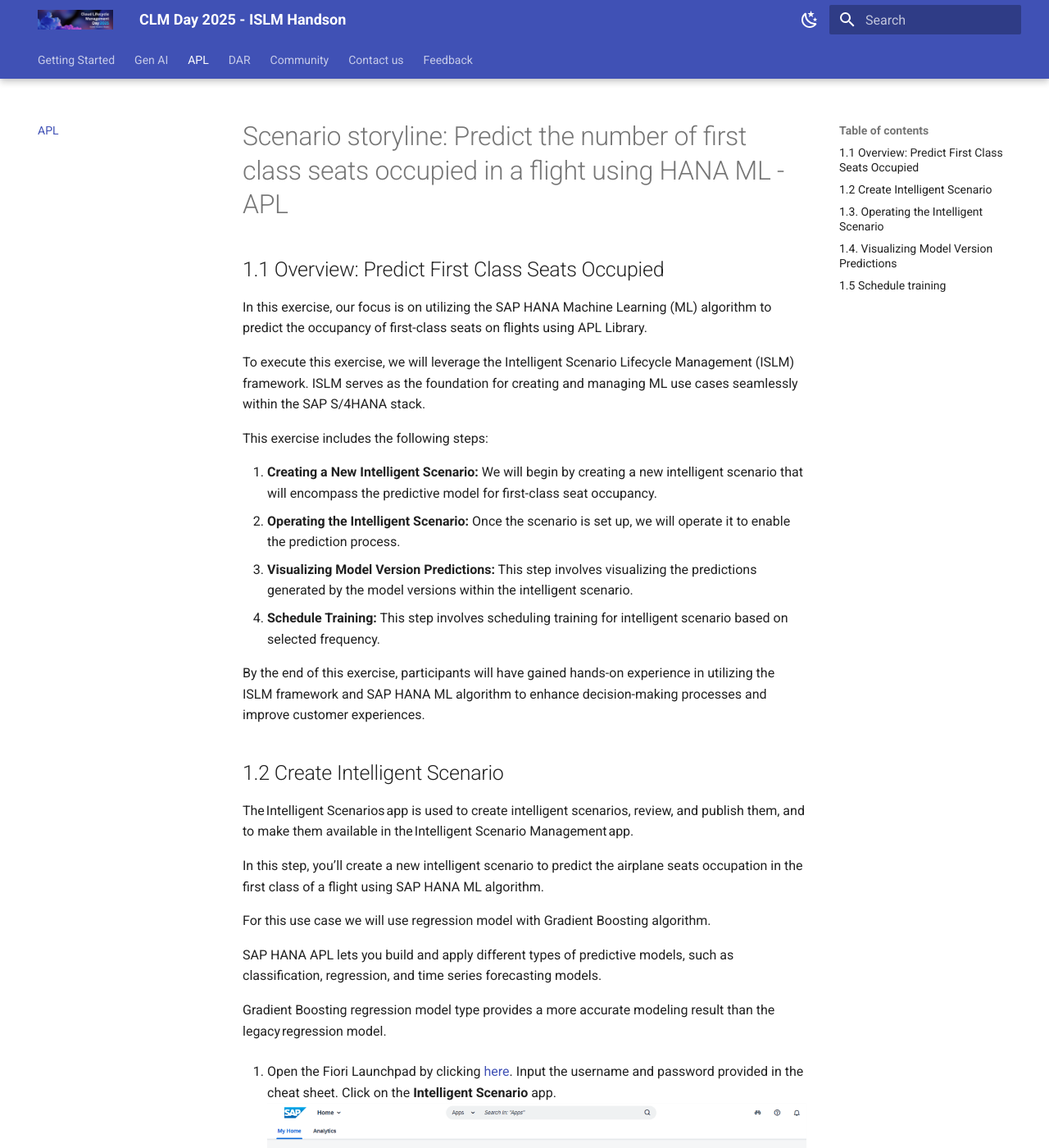
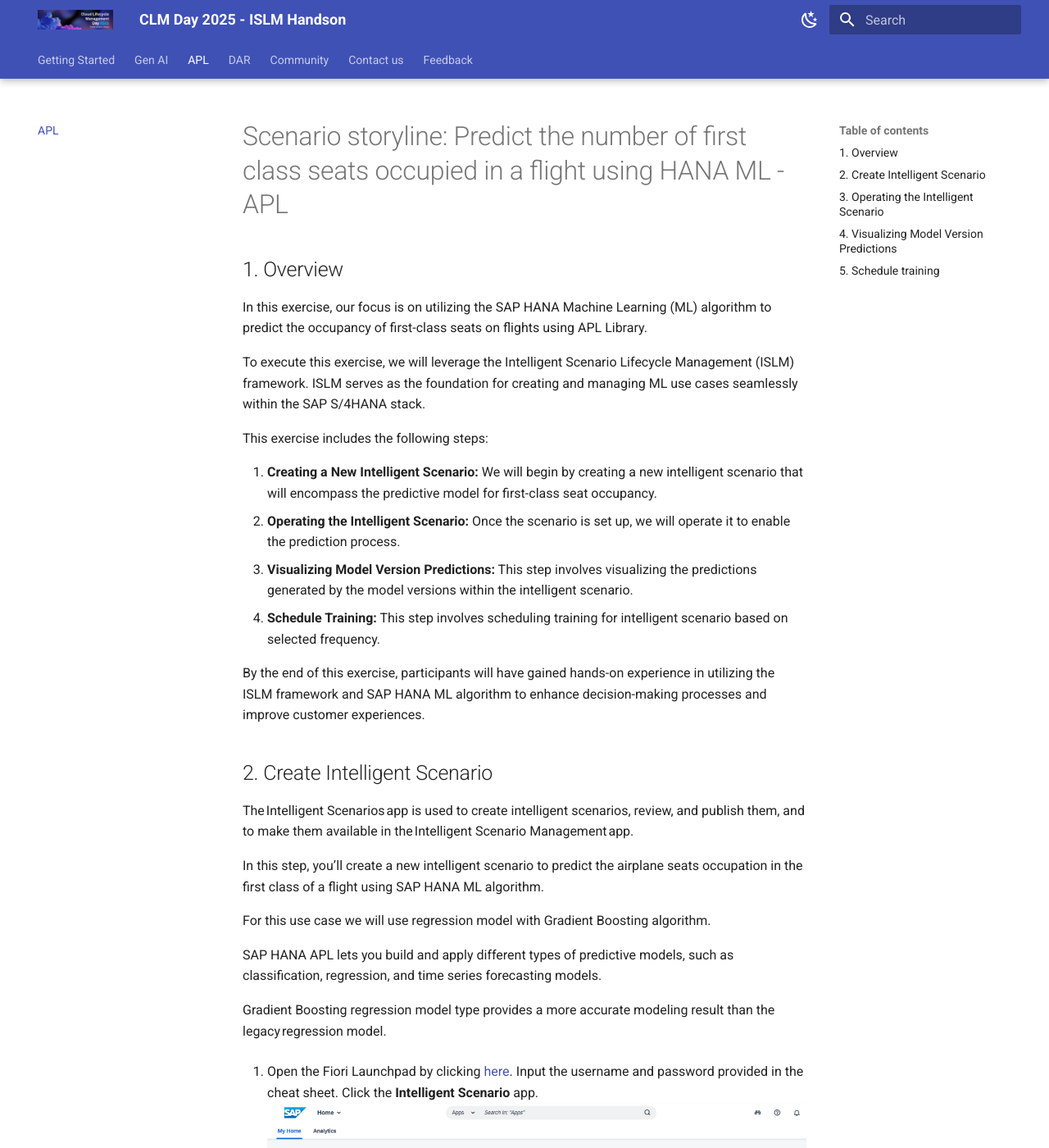
Before and after one commit to SAP-CLM-SL/ISLM, an MkDocs documentation site: the page built from docs/ISLM_with_HANAML/README.md, in a window 1280 px wide and 1400 px high. Shown: the whole window at 82% size. Built offline with MkDocs 1.6.1 and Material for MkDocs 9.7.7, drawn with Linux system fonts in a browser that asks for light colours; some of the changed text lies outside the part shown.

Commit message:
Update URL for CAL system

```diff
--- a/docs/ISLM_with_HANAML/README.md
+++ b/docs/ISLM_with_HANAML/README.md
@@ -1,6 +1,6 @@
 # Scenario storyline: Predict the number of first class seats occupied in a flight using HANA ML - APL
 
-## 1.1 Overview: Predict First Class Seats Occupied
+## 1. Overview
 In this exercise, our focus is on utilizing the SAP HANA Machine Learning (ML) algorithm to predict the occupancy of first-class seats on flights using APL Library.
 
 To execute this exercise, we will leverage the Intelligent Scenario Lifecycle Management (ISLM) framework. ISLM serves as the foundation for creating and managing ML use cases seamlessly within the SAP S/4HANA stack.
@@ -14,7 +14,7 @@
 
 By the end of this exercise, participants will have gained hands-on experience in utilizing the ISLM framework and SAP HANA ML algorithm to enhance decision-making processes and improve customer experiences.
 
-## 1.2 Create Intelligent Scenario
+## 2. Create Intelligent Scenario
 The Intelligent Scenarios app is used to create intelligent scenarios, review, and publish them, and to make them available in the Intelligent Scenario Management app.
 
 In this step, you’ll create a new intelligent scenario to predict the airplane seats occupation in the first class of a flight using SAP HANA ML algorithm.
@@ -25,7 +25,7 @@
 
 Gradient Boosting regression model type provides a more accurate modeling result than the legacy regression model.
 
-1. Open the Fiori Launchpad by clicking [here](https://44.207.24.229:44301/sap/bc/ui5_ui5/ui2/ushell/shells/abap/FioriLaunchpad.html?sap-client=100&sap-language=EN#Shell-home){:target="_blank"}. Input the username and password provided in the cheat sheet. Click on the **Intelligent Scenario** app.
+1. Open the Fiori Launchpad by clicking [here](https://18.214.3.29:44301/sap/bc/ui5_ui5/ui2/ushell/shells/abap/FioriLaunchpad.html?sap-client=100&sap-language=EN#Shell-home){:target="_blank"}. Input the username and password provided in the cheat sheet. Click the **Intelligent Scenario** app.
 ![](../ISLM_with_SAPGenAI/images/IntelligentScenariosApp.png)
 
 2. Click the **Create** button and choose **Embedded**.<br/>In Embedded approach, a business application, for example SAP S/4HANA runs in the same stack as its machine learning provider SAP HANA ML and it provides analytics libraries **SAP HANA Automated Predictive Library (APL)** or **SAP HANA Predictive Analysis Library (PAL)**.
@@ -78,12 +78,12 @@
 
 **Well done, you just created your first embedded Intelligent Scenario.**
 
-## 1.3. Operating the Intelligent Scenario
+## 3. Operating the Intelligent Scenario
 Once the Intelligent Scenario is published, the Intelligent Scenario Management app helps you to train, monitor the model quality and activate the model for productive usage.
 
 In this section, you will use the Intelligent Scenario Management app to perform ML operations.
 
-1. Open the Fiori Launchpad by clicking [here](https://44.207.24.229:44301/sap/bc/ui5_ui5/ui2/ushell/shells/abap/FioriLaunchpad.html?sap-client=100&sap-language=EN#Shell-home){:target="_blank"}. Input the username and password provided in the cheat sheet. Click on the **Intelligent Scenario Management** app.
+1. Open the Fiori Launchpad by clicking [here](https://18.214.3.29:44301/sap/bc/ui5_ui5/ui2/ushell/shells/abap/FioriLaunchpad.html?sap-client=100&sap-language=EN#Shell-home){:target="_blank"}. Input the username and password provided in the cheat sheet. Click on the **Intelligent Scenario Management** app.
 ![](../ISLM_with_SAPGenAI/images/IntelligentScenarioManagementApp.png)
 
 2. Search the **First-Class Seats Occupied** scenario created by you and navigate to the details page by clicking the `>` icon.
@@ -118,9 +118,9 @@
 
 **Well done, you just Operated the Intelligent Scenario by training your first model.**
 
-## 1.4. Visualizing Model Version Predictions
+## 4. Visualizing Model Version Predictions
 
-1. Open the Fiori Launchpad by clicking [here](https://44.207.24.229:44301/sap/bc/ui5_ui5/ui2/ushell/shells/abap/FioriLaunchpad.html?sap-client=100&sap-language=EN#Shell-home){:target="_blank"}. Input the username and password provided in the cheat sheet. Click on the **Intelligent Scenario** app.
+1. Open the Fiori Launchpad by clicking [here](https://18.214.3.29:44301/sap/bc/ui5_ui5/ui2/ushell/shells/abap/FioriLaunchpad.html?sap-client=100&sap-language=EN#Shell-home){:target="_blank"}. Input the username and password provided in the cheat sheet. Click on the **Intelligent Scenario** app.
 ![](../ISLM_with_SAPGenAI/images/IntelligentScenariosApp.png)
 
 2. Search the Intelligent Scenario created by you by entering the **Intelligent Scenario name** as `Z_SEATOCC_FTCLAS_###`, where ### is your attendee id and **Status = Published**. Navigate to the details page by clicking the `>` icon.
@@ -180,10 +180,10 @@
 
 **Well done, you just visualized your trained model predictions..!**
 
-## 1.5 Schedule training
+## 5. Schedule training
 You can schedule a training for your intelligent scenarios. Once the trainings are scheduled, model versions are created automatically based on the selected frequency and preselected filters.
 
-1. Open the Fiori Launchpad by clicking [here](https://44.207.24.229:44301/sap/bc/ui5_ui5/ui2/ushell/shells/abap/FioriLaunchpad.html?sap-client=100&sap-language=EN#Shell-home){:target="_blank"}. Input the username and password provided in the cheat sheet. Click on the **Intelligent Scenario Management** app.
+1. Open the Fiori Launchpad by clicking [here](https://18.214.3.29:44301/sap/bc/ui5_ui5/ui2/ushell/shells/abap/FioriLaunchpad.html?sap-client=100&sap-language=EN#Shell-home){:target="_blank"}. Input the username and password provided in the cheat sheet. Click on the **Intelligent Scenario Management** app.
 ![](../ISLM_with_SAPGenAI/images/IntelligentScenarioManagementApp.png)
 
 2. Search the **First-Class Seats Occupied** scenario created by you and navigate to the details page by clicking the **>** icon.
```
